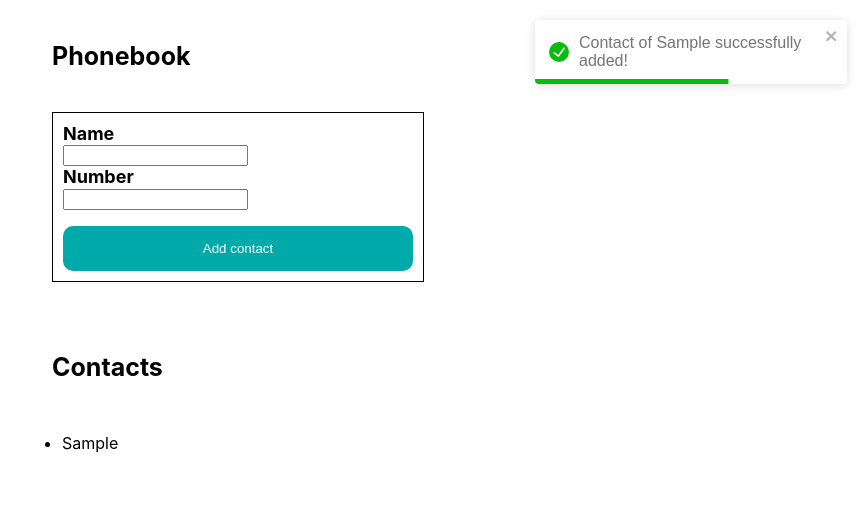
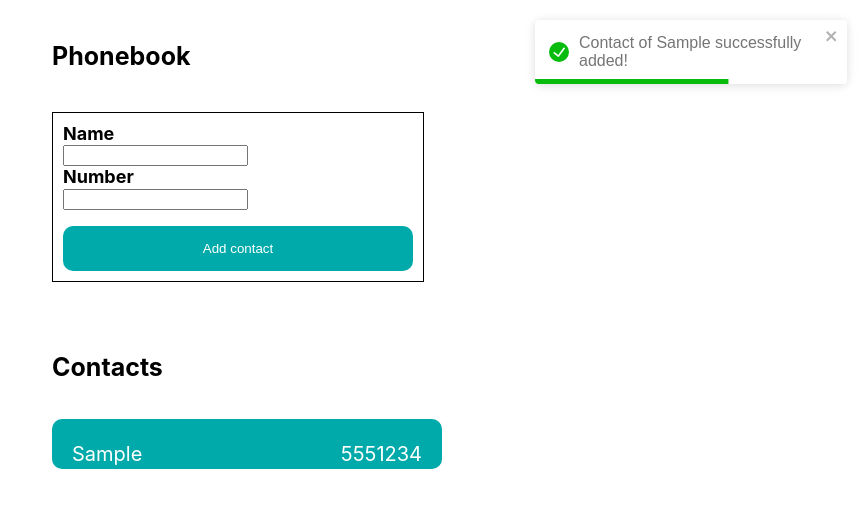
Before and after one commit to ryalua/goit-react-hw-02-phonebook, a React (Create React App) app: page / in a window 1280 px wide. Both pictures are taken after typing "Sample", "5551234" into the empty fields and a click on the button "Add contact". Shown: the top 508 px of the page, without its empty margins (413-1280 px from the left). Built offline with nearby package versions, Linux system fonts and the light colour scheme.

Commit message:
done step2

```diff
--- a/src/components/AddContact/AddContact.jsx
+++ b/src/components/AddContact/AddContact.jsx
@@ -3,16 +3,21 @@ import { ListContacts, ItemContact } from './AddContactStyled';
 import { Component } from 'react';
 
 export const AddContact = ({ contacts, number }) => (
-  <ListContacts>
+  <>
     {Array.isArray(contacts) &&
       contacts.length > 0 &&
       contacts.map(contact => {
         return (
-          <ItemContact key={contact.id}>{contact.contact.name}</ItemContact>
-          // <ItemContact>{contact.contact.number}</ItemContact>
+          <ListContacts>
+            <ItemContact key={contact.id}>
+              <p>{contact.contact.name}</p>
+              <p>{contact.contact.number}</p>
+            </ItemContact>
+            {/* <ItemContact key={contact.id}>{contact.contact.number}</ItemContact> */}
+          </ListContacts>
         );
       })}
-  </ListContacts>
+  </>
 );
 
 AddContact.propTypes = {
--- a/src/components/AddContact/AddContactStyled.js
+++ b/src/components/AddContact/AddContactStyled.js
@@ -1,18 +1,27 @@
 import styled from '@emotion/styled';
 
 export const ListContacts = styled.ul`
-  display: flex;
-  flex-direction: column;
-  max-width: 350px;
   width: 100%;
-  margin: 20px auto 25px;
-  gap: 16px;
+  height: 50px;
+  padding-left: 20px;
+  padding-right: 20px;
 
-  padding: 10px
+  // display: flex;
+  // align-items: center;
+
+  // justify-content: space-between;
+
+  border-radius: 10px;
+  background-color: #0aa;
 `;
 
 export const ItemContact = styled.li`
-  // display: flex;
+  display: flex;
   align-items: center;
-  gap: 10px;
+  justify-content: space-between;
+
+  font-size: 20px;
+  line-height: 1.5;
+  list-style-type: none;
+  color: #fff;
 `;
--- a/src/components/FormContacts/FormContacts.jsx
+++ b/src/components/FormContacts/FormContacts.jsx
@@ -23,7 +23,7 @@ export class FormContacts extends Component {
     event.preventDefault();
 
     this.props.onAddContact(this.state);
-    this.setState({ name: '', number: '' }); // сброс поля формы
+    this.setState({ name: '', number: '' }); // сброс полей формы
   };
 
   render() {
```
